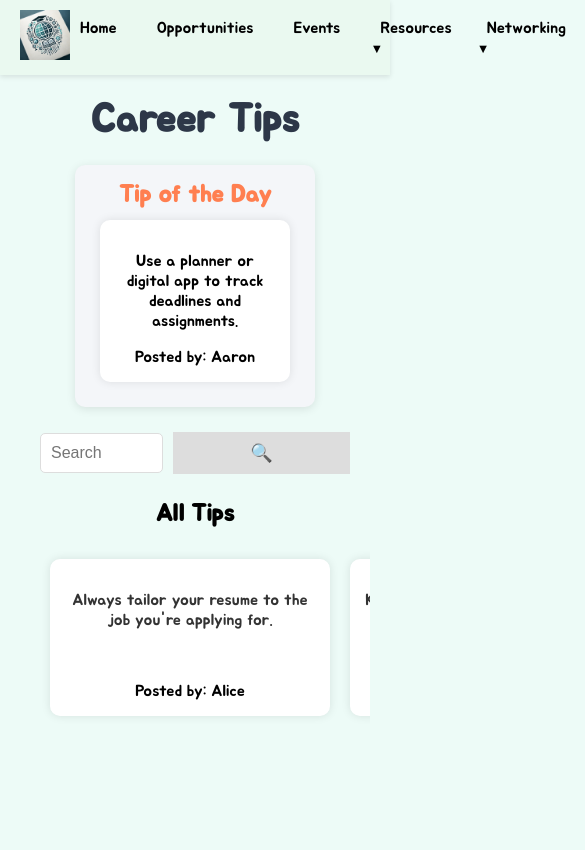
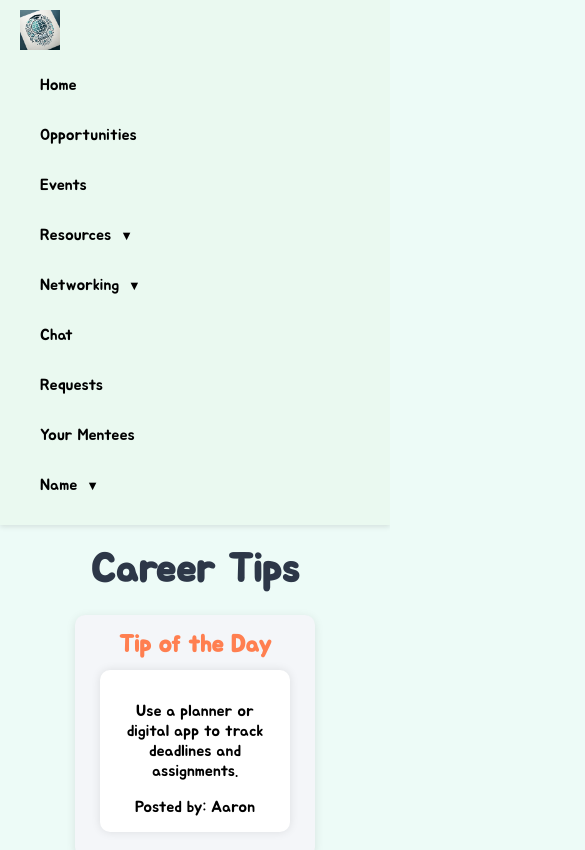
Before and after one commit to saiswethat/eduverse, a React (Create React App) app: page /tips in a window 390 px wide. Shown: the top 850 px of the page, 585 px wide, since content can reach past the window. Built offline with nearby package versions, Linux system fonts and the light colour scheme.

Commit message:
Responsiveness for header

```diff
--- a/src/Header.js
+++ b/src/Header.js
@@ -1,5 +1,5 @@
 import React from "react";
-import "./css/Header.css"; // Updated CSS file name
+import "./css/Header.css";
 import logoImage from "./assets/edvlogo.jpg";
 
 function Header() {
@@ -20,13 +20,13 @@ function Header() {
             <a href="/events">Events</a>
           </li>
 
-          {/* Resources Dropdown */}
+
           <li className="header-dropdown">
             <a href="#" className="header-dropdown-toggle">Resources</a>
             <div className="header-dropdown-content">
               <a href="/mentorship-program">Mentorship Program</a>
 
-              {/* Career Development Submenu */}
+
               <div className="header-nested-dropdown">
                 <a href="#" className="header-dropdown-toggle">Career Development</a>
                 <div className="header-nested-content">
--- a/src/css/Header.css
+++ b/src/css/Header.css
@@ -12,6 +12,7 @@
   width: auto;
   object-fit: contain;
 }
+
 
 .header-header__nav ul {
   list-style-type: none;
@@ -28,17 +29,17 @@
   padding: 5px 10px;
   border-radius: 5px;
   transition: visibility 0s 0.2s, opacity 0.2s linear;
+}
 
-}
 .notification-badge {
-  background-color: #ff5252; /* Red background for the badge */
-  color: white; /* White text color */
-  border-radius: 50%; /* Circular badge */
-  padding: 3px 6px; /* Padding for the badge */
-  margin-left: 5px; /* Space between text and badge */
-  font-size: 12px; /* Font size of the badge */
-  position: relative; /* To position it properly */
-  top: -2px; /* Adjust the position if necessary */
+  background-color: #ff5252;
+  color: white;
+  border-radius: 50%;
+  padding: 3px 6px;
+  margin-left: 5px;
+  font-size: 12px;
+  position: relative;
+  top: -2px;
 }
 
 .header-header__nav a:hover {
@@ -51,19 +52,19 @@
   background-color: #d0f0e0;
 }
 
-/* Dropdown styles */
+
 .header-dropdown {
   position: relative;
 }
 
 .header-dropdown > a::after {
-  content: " ▼"; /* Downward arrow */
+  content: " ▼";
   font-size: 0.8em;
   margin-left: 5px;
 }
 
 .header-dropdown:hover > a::after {
-  content: " ▲"; /* Upward arrow when dropdown is active */
+  content: " ▲";
 }
 
 .header-dropdown-content {
@@ -92,19 +93,19 @@
   background-color: #d0f0e0;
 }
 
-/* Nested dropdown styles */
+
 .header-nested-dropdown {
   position: relative;
 }
 
 .header-nested-dropdown > a::after {
-  content: " ▶"; /* Right arrow */
+  content: " ▶";
   font-size: 0.8em;
   margin-left: 5px;
 }
 
 .header-nested-dropdown:hover > a::after {
-  content: " ▼"; /* Downward arrow when nested dropdown is active */
+  content: " ▼";
 }
 
 .header-nested-content {
@@ -124,15 +125,69 @@
   display: block;
 }
 
-/* Handle dropdown overflow for smaller screens */
 @media (max-width: 768px) {
+  .header-header {
+    flex-direction: column;
+    align-items: flex-start;
+  }
+
+  .header-header__logo img {
+    height: 40px;
+  }
+
+  .header-header__nav ul {
+    flex-direction: column;
+    gap: 10px;
+    width: 100%;
+    padding: 10px 0;
+  }
+
+  .header-header__nav ul li {
+    width: 100%;
+  }
+
+  .header-header__nav a {
+    display: block;
+    width: 100%;
+    text-align: left;
+    padding: 10px 20px;
+  }
+
+  .header-dropdown-content, .header-nested-content {
+    position: relative;
+    box-shadow: none;
+  }
+
   .header-dropdown-content {
-    left: 0;
-    right: auto;
+    width: 100%;
+    padding-left: 20px;
   }
 
   .header-nested-content {
-    left: auto;
-    right: 0;
+    width: 100%;
+    padding-left: 20px;
+  }
+
+  .header-dropdown-content a, .header-nested-content a {
+    padding: 10px;
+    width: 100%;
   }
 }
+
+@media (min-width: 769px) and (max-width: 1024px) {
+  .header-header__logo img {
+    height: 45px;
+  }
+
+  .header-header__nav ul {
+    gap: 15px;
+  }
+
+  .header-header__nav a {
+    padding: 5px 15px;
+  }
+
+  .header-dropdown-content, .header-nested-content {
+    min-width: 140px;
+  }
+}
```
